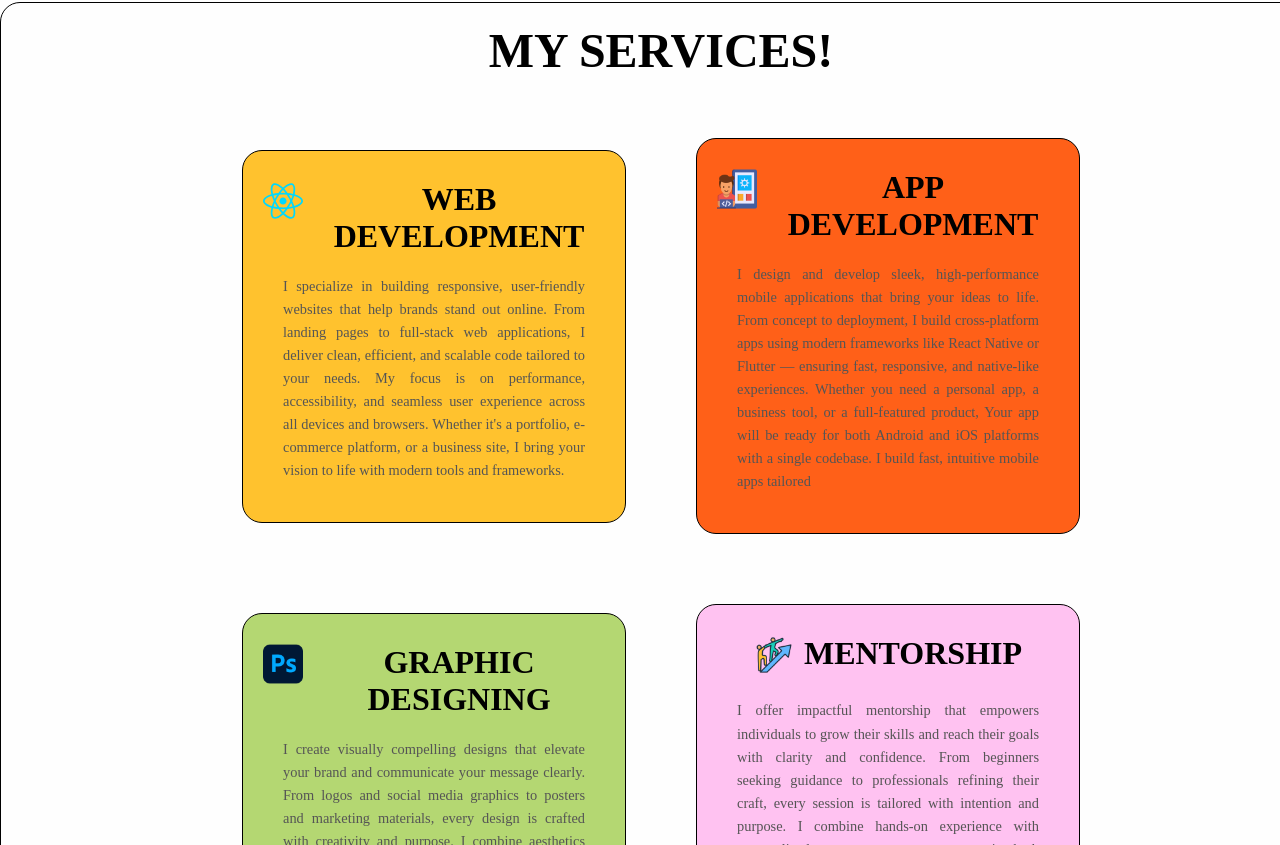
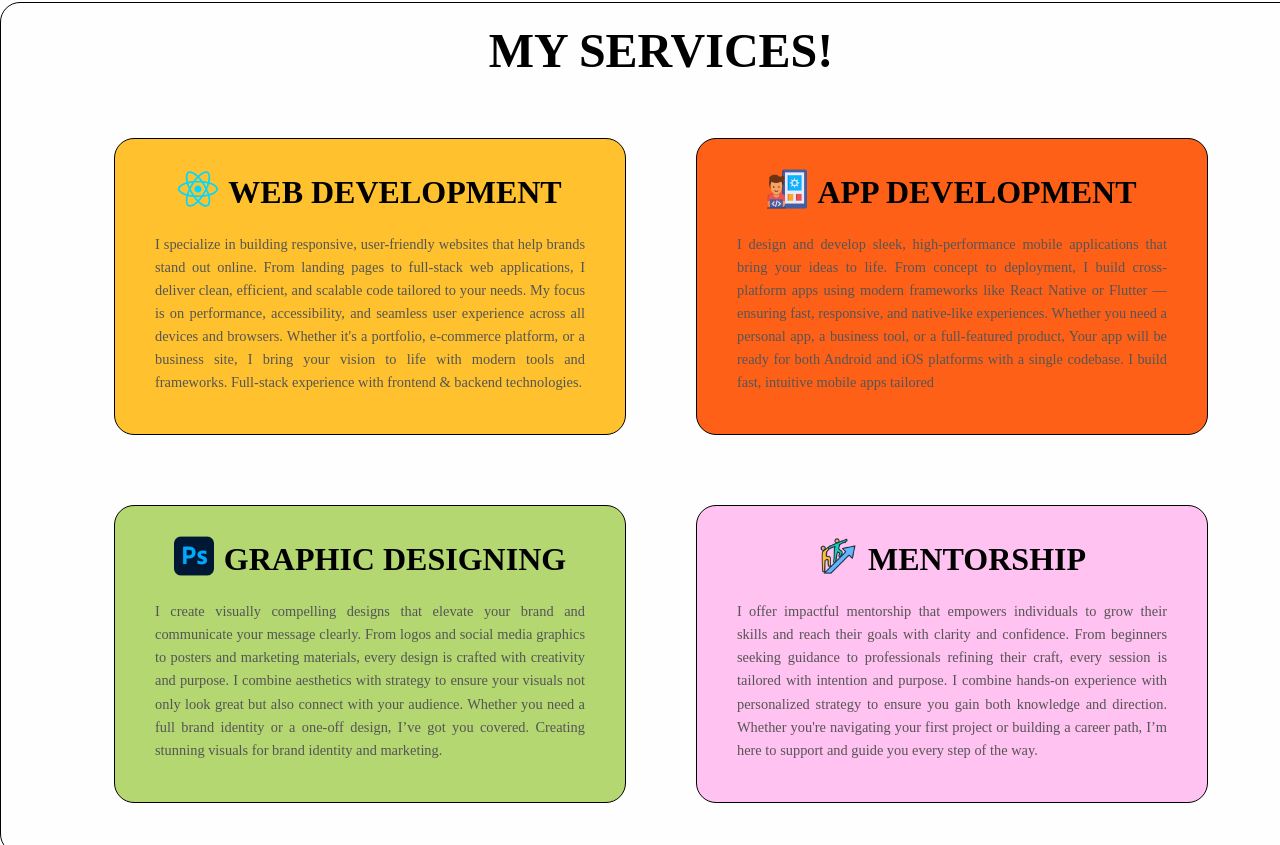
Before and after one commit to Sammy-157/MY-PORTFOLIO, a React (Vite) app: page / in a window 1280 px wide. Shown: the part 935-1780 px from the top of the page. Built offline with nearby package versions, Linux system fonts and the light colour scheme.

Commit message:
alot of changes

```diff
--- a/src/Components/Card.jsx
+++ b/src/Components/Card.jsx
@@ -3,18 +3,17 @@ import "../Styles/Card.css";
 
 const Card = (props) => {
   return (
-
-
     <div className="main-card" style={{ backgroundColor: props.bgColor }}>
       <div className="title">
         <div className="card-image">
           <img src={props.pic} alt="react" />
         </div>
+        <div className="head-text">
           <h1>{props.heading}</h1>
+        </div>
       </div>
       <div className="information">{props.info}</div>
     </div>
-
   );
 };
 
--- a/src/Pages/Services.jsx
+++ b/src/Pages/Services.jsx
@@ -25,7 +25,8 @@ const Services = () => {
 
 My focus is on performance, accessibility, and seamless user experience across all devices and browsers.
 Whether it's a portfolio, e-commerce platform, or a business site,
-I bring your vision to life with modern tools and frameworks."
+I bring your vision to life with modern tools and frameworks.
+Full-stack experience with frontend & backend technologies."
             bgColor="#FFC22E"
           />
           <Card
@@ -51,7 +52,9 @@ I build fast, intuitive mobile apps tailored "
        every design is crafted with creativity and purpose.
 
 I combine aesthetics with strategy to ensure your visuals not only look great but also connect with your audience.
- Whether you need a full brand identity or a one-off design, I’ve got you covered."
+ Whether you need a full brand identity or a one-off design, I’ve got you covered.
+ Creating stunning visuals for brand identity and marketing.
+"
             bgColor="#B4D772"
           />
 
--- a/src/Styles/Card.css
+++ b/src/Styles/Card.css
@@ -3,7 +3,7 @@
   display: flex;
   flex-direction: column;
   background-color: white;
-  width: 30%; /* Default width for large screens */
+  width: 40%; /* Default width for large screens */
   border: 1px solid;
   align-items: center;
   justify-content: center;
@@ -24,6 +24,10 @@
   margin-top: 10px;
   justify-content: center;
   text-align: center;
+}
+.head-text{
+margin-top: 5px;
+white-space: nowrap;
 }
 
 .card-image img {
--- a/src/Styles/Contact.css
+++ b/src/Styles/Contact.css
@@ -1,6 +1,6 @@
 .main-div {
   width: 100%;
-  max-width: 1200px;
+
   display: flex;
   flex-direction: column;
   background-color: #E2F87B;
--- a/src/Styles/Home.css
+++ b/src/Styles/Home.css
@@ -8,7 +8,8 @@
   margin-bottom: 60px;
   padding: 20px;
   box-sizing: border-box;
-  margin-left: 20px;
+  margin-left: 15px;
+
 }
 
 .home-main h1 {
@@ -86,6 +87,7 @@
   .home-sections {
     flex-direction: column-reverse;
     text-align: center;
+    justify-content: center;
     gap: 30px;
   }
 
```
Lines whose indentation alone changed are shown as unchanged.
